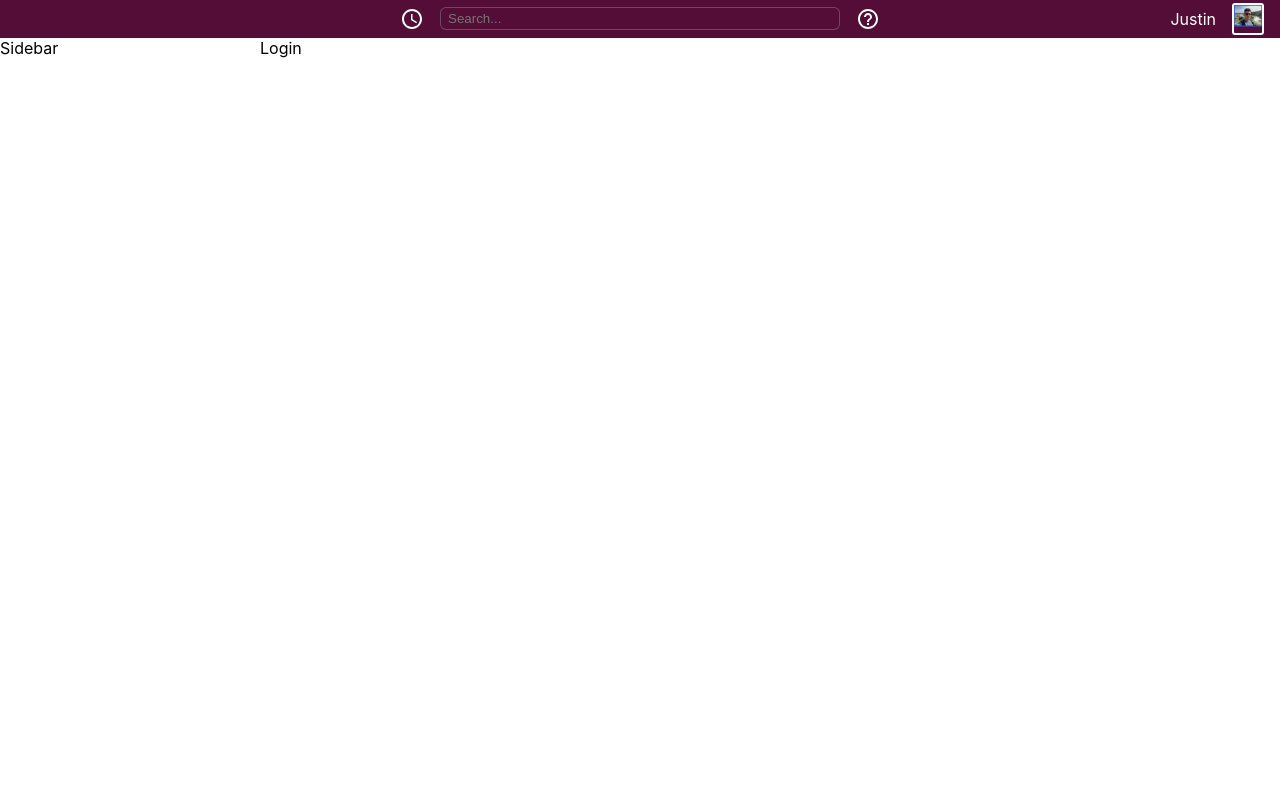
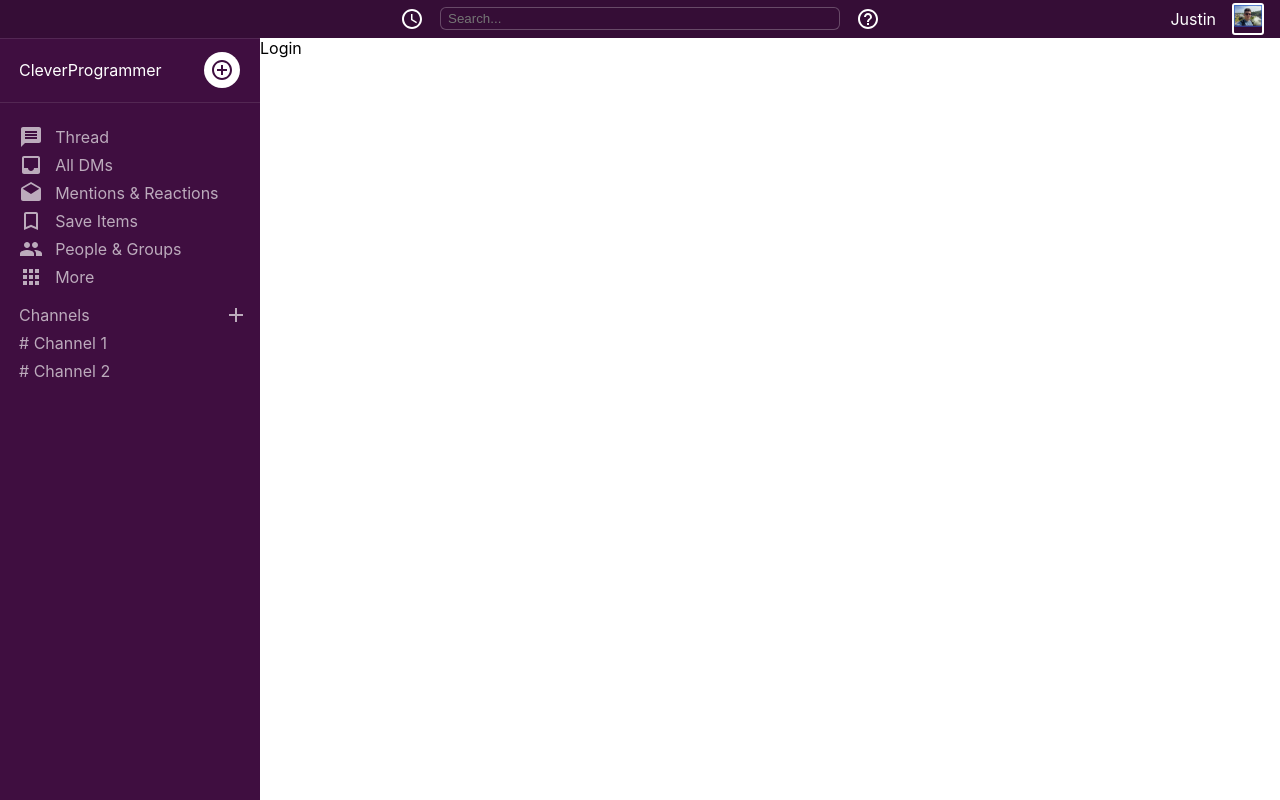
Before and after one commit to jraphael03/slack_clone, a React (Create React App) app in the folder slack-clone/: page / in a window 1280 px wide. Built offline with nearby package versions, Linux system fonts and the light colour scheme.

Commit message:
Worked on sidebar, dynamic MainChannels, created channels a lot of css work

```diff
--- a/slack-clone/src/components/Header.js
+++ b/slack-clone/src/components/Header.js
@@ -31,12 +31,13 @@
 export default Header
 
 const Container = styled.div`
-  background: #540d36;
+  background: #350d36;
   color: #ffffff;
   display: flex;
   align-items: center;
   justify-content: center;
   position: relative;
+  box-shadow: 0 1px 0 0 rgb(255 255 255 / 10%);
 `;
 
 const Main = styled.div`
--- a/slack-clone/src/components/Sidebar.js
+++ b/slack-clone/src/components/Sidebar.js
@@ -1,11 +1,121 @@
-import React from 'react'
+import React from "react";
+import styled from "styled-components";
+import AddCircleOutlineIcon from "@material-ui/icons/AddCircleOutline";
+import { sidebarItemsData } from "../data/SidebarData";
+import AddIcon from "@material-ui/icons/Add";
 
 function Sidebar() {
-    return (
-        <div>
-            Sidebar
-        </div>
-    )
+  return (
+    <Container>
+      <WorkspaceContainer>
+        <Name>CleverProgrammer</Name>
+        <NewMessage>
+          <AddCircleOutlineIcon />
+        </NewMessage>
+      </WorkspaceContainer>
+      <MainChannels>
+        {sidebarItemsData.map((item) => (
+          <MainChannelItem>
+            {item.icon}
+            {item.text}
+          </MainChannelItem>
+        ))}
+      </MainChannels>
+      <ChannelsContainer>
+        <NewChannelContainer>
+          <div>Channels</div>
+          <AddIcon />
+        </NewChannelContainer>
+        <ChannelsList>
+            <Channel>
+                # Channel 1
+            </Channel>
+            <Channel>
+                # Channel 2
+            </Channel>
+        </ChannelsList>
+      </ChannelsContainer>
+    </Container>
+  );
 }
 
-export default Sidebar
+export default Sidebar;
+
+const Container = styled.div`
+  background: #3f0e40;
+`;
+
+const WorkspaceContainer = styled.div`
+  color: white;
+  height: 64px;
+  display: flex;
+  align-items: center;
+  padding-left: 19px;
+  justify-content: space-between;
+  border-bottom: 1px solid #532753;
+`;
+
+const Name = styled.div``;
+
+const NewMessage = styled.div`
+  // Deals with AddCircleOutlineIcon component
+  width: 36px;
+  height: 36px;
+  background: white;
+  color: #3f0e40;
+  fill: #3f0e40;
+  display: flex;
+  justify-content: center;
+  align-items: center;
+  border-radius: 50%; // Creates circle
+  margin-right: 20px;
+  cursor: pointer;
+`;
+
+const MainChannels = styled.div`
+    padding-top: 20px;
+`;
+
+const MainChannelItem = styled.div`
+  color: rgb(188, 171, 188);
+  display: grid;
+  grid-template-columns: 15% auto; // There are two columns the material ui and text
+  height: 28px;
+  align-items: center;
+  padding-left: 19px;
+  cursor: pointer;
+  :hover {
+    background: #350d36;
+  }
+`;
+
+const ChannelsContainer = styled.div`
+    color: rgb(188,171,188);
+    margin-top: 10px;
+
+`
+
+const NewChannelContainer = styled.div`
+    display: flex;
+    justify-content: space-between;
+    align-items: center;
+    height: 28px;
+    padding-left: 19px;
+    padding-right: 12px;
+
+`
+
+const ChannelsList = styled.div`
+
+`
+
+const Channel = styled.div`
+    height: 28px;
+    display: flex;
+    align-items: center;
+    padding-left: 19px;
+    cursor: pointer;
+    :hover{
+        background: #350D36;
+    }
+`
--- /dev/null
+++ b/slack-clone/src/data/SidebarData.js
@@ -0,0 +1,34 @@
+// CREATE A JAVASCRIPT OBJECT THAT WILL CONTAIN ALL THE TEXT AND ICONS
+import MessageIcon from '@material-ui/icons/Message';
+import InboxIcon from "@material-ui/icons/Inbox";
+import DraftsIcon from "@material-ui/icons/Drafts";
+import BookmarkBorderIcon from "@material-ui/icons/BookmarkBorder";
+import PeopleIcon from "@material-ui/icons/People";
+import AppsIcon from "@material-ui/icons/Apps";
+
+export const sidebarItemsData = [
+  {
+    icon: <MessageIcon />,
+    text: "Thread",
+  },
+  {
+    icon: <InboxIcon />,
+    text: "All DMs",
+  },
+  {
+    icon: <DraftsIcon />,
+    text: "Mentions & Reactions",
+  },
+  {
+    icon: <BookmarkBorderIcon />,
+    text: "Save Items",
+  },
+  {
+    icon: <PeopleIcon />,
+    text: "People & Groups",
+  },
+  {
+    icon: <AppsIcon />,
+    text: "More",
+  },
+];
```
Also changed, not shown: 1 other file (tests, documents, lock files or other folders).
